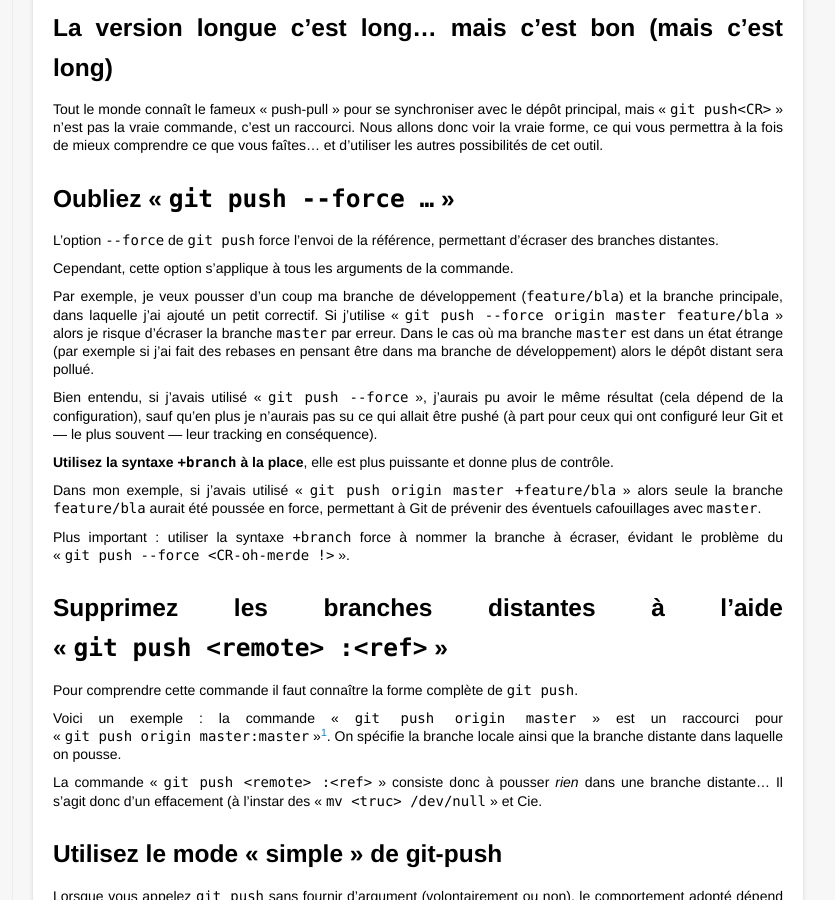
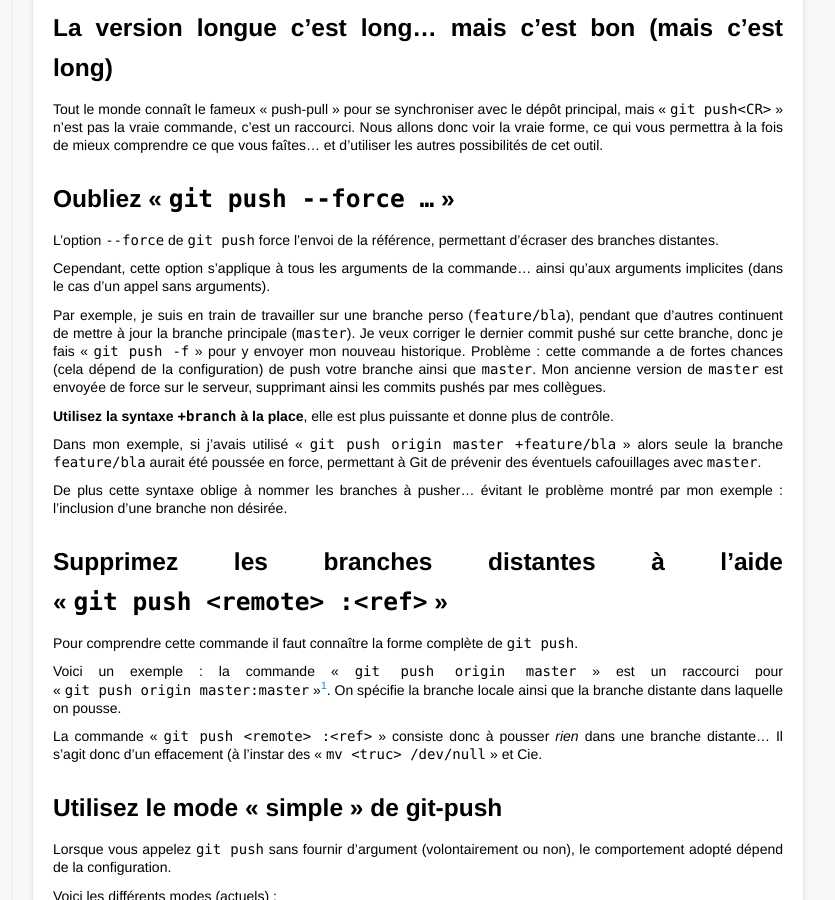
Before and after one commit to dohzya/dohzya.com, a Jekyll site: the page built from _posts/2012-12-19-git-tips-3.md, in a window 1280 px wide and 900 px high, scrolled down 609 px. Shown: the whole window, without its empty margins (22-857 px from the left). Built offline with Jekyll 4.4.1, drawn with Linux system fonts in a browser that asks for light colours; comment, search, counter and statistics services are not loaded.

Commit message:
posts: Improve `git push -f` example

```diff
--- a/_posts/2012-12-19-git-tips-3.md
+++ b/_posts/2012-12-19-git-tips-3.md
@@ -66,17 +66,15 @@ Nous allons donc voir la vraie forme, ce qui vous permettra à la fois de mieux
 
 L'option `--force` de `git push` force l'envoi de la référence, permettant d'écraser des branches distantes.
 
-Cependant, cette option s'applique à tous les arguments de la commande.
+Cependant, cette option s'applique à tous les arguments de la commande… ainsi qu'aux arguments implicites (dans le cas d'un appel sans arguments).
 
-Par exemple, je veux pousser d'un coup ma branche de développement (`feature/bla`) et la branche principale, dans laquelle j'ai ajouté un petit correctif. Si j'utilise « `git push --force origin master feature/bla` » alors je risque d'écraser la branche `master` par erreur. Dans le cas où ma branche `master` est dans un état étrange (par exemple si j'ai fait des rebases en pensant être dans ma branche de développement) alors le dépôt distant sera pollué.
-
-Bien entendu, si j'avais utilisé « `git push --force` », j'aurais pu avoir le même résultat (cela dépend de la configuration), sauf qu'en plus je n'aurais pas su ce qui allait être pushé (à part pour ceux qui ont configuré leur Git et — le plus souvent — leur tracking en conséquence).
+Par exemple, je suis en train de travailler sur une branche perso (`feature/bla`), pendant que d'autres continuent de mettre à jour la branche principale (`master`). Je veux corriger le dernier commit pushé sur cette branche, donc je fais « `git push -f` » pour y envoyer mon nouveau historique. Problème : cette commande a de fortes chances (cela dépend de la configuration) de push votre branche ainsi que `master`. Mon ancienne version de `master` est envoyée de force sur le serveur, supprimant ainsi les commits pushés par mes collègues.
 
 **Utilisez la syntaxe `+branch` à la place**, elle est plus puissante et donne plus de contrôle.
 
 Dans mon exemple, si j'avais utilisé « `git push origin master +feature/bla` » alors seule la branche `feature/bla` aurait été poussée en force, permettant à Git de prévenir des éventuels cafouillages avec `master`.
 
-Plus important : utiliser la syntaxe `+branch` force à nommer la branche à écraser, évidant le problème du « `git push --force <CR-oh-merde !>` ».
+De plus cette syntaxe oblige à nommer les branches à pusher… évitant le problème montré par mon exemple : l'inclusion d'une branche non désirée.
 
 ### Supprimez les branches distantes à l'aide « `git push <remote> :<ref>` »
 
```
